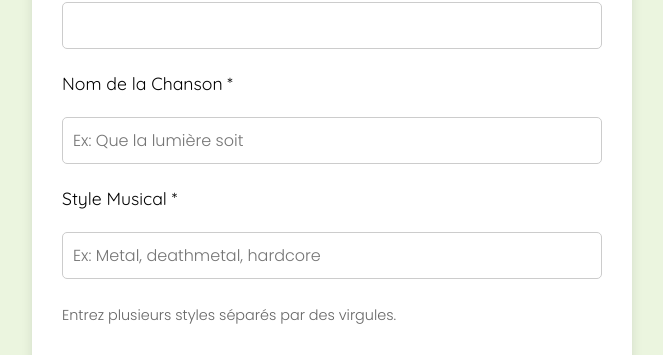
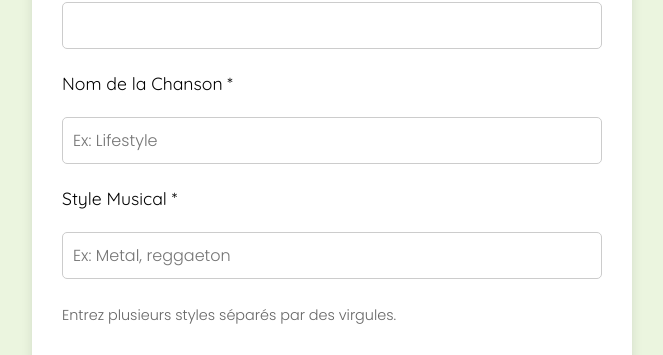
Before and after one commit to DenisAIagent/Bandstream-AiAgent, a Flask app: page / in a window 1280 px wide. Shown: the part 452-807 px from the top of the page, without its empty margins (308-971 px from the left). Run offline with Flask 2, Linux system fonts and the light colour scheme.

Commit message:
Update index.html

```diff
--- a/campaign_supervisor/templates/index.html
+++ b/campaign_supervisor/templates/index.html
@@ -5,7 +5,6 @@
     <meta name="viewport" content="width=device-width, initial-scale=1.0">
     <title>Band Stream Crew AI Agent</title>
     <link href="https://fonts.googleapis.com/css2?family=Quicksand:wght@400;600;700&family=Poppins:wght@300;400;500;700&display=swap" rel="stylesheet">
-    <link rel="icon" type="image/png" href="https://i.postimg.cc/6q9gHcqq/favicon-bandstream.png">
     <style>
         body { font-family: 'Poppins', sans-serif; font-weight: 300; margin: 0; padding: 0; background-color: #EBF5DF; color: #000000; line-height: 1.6; }
         header { background-color: #000000; color: #FFFFFF; text-align: center; padding: 2rem 0; position: relative; overflow: hidden; }
@@ -50,10 +49,10 @@
                 <input type="text" id="artist" name="artist" required>
 
                 <label for="song">Nom de la Chanson *</label>
-                <input type="text" id="song" name="song" required placeholder="Ex: Que la lumière soit">
+                <input type="text" id="song" name="song" required placeholder="Ex: Lifestyle">
 
                 <label for="style">Style Musical *</label>
-                <input type="text" id="style" name="style" required placeholder="Ex: Metal, deathmetal, hardcore">
+                <input type="text" id="style" name="style" required placeholder="Ex: Metal, reggaeton">
                 <p class="help-text">Entrez plusieurs styles séparés par des virgules.</p>
 
                 <label for="language">Langue *</label>
```
